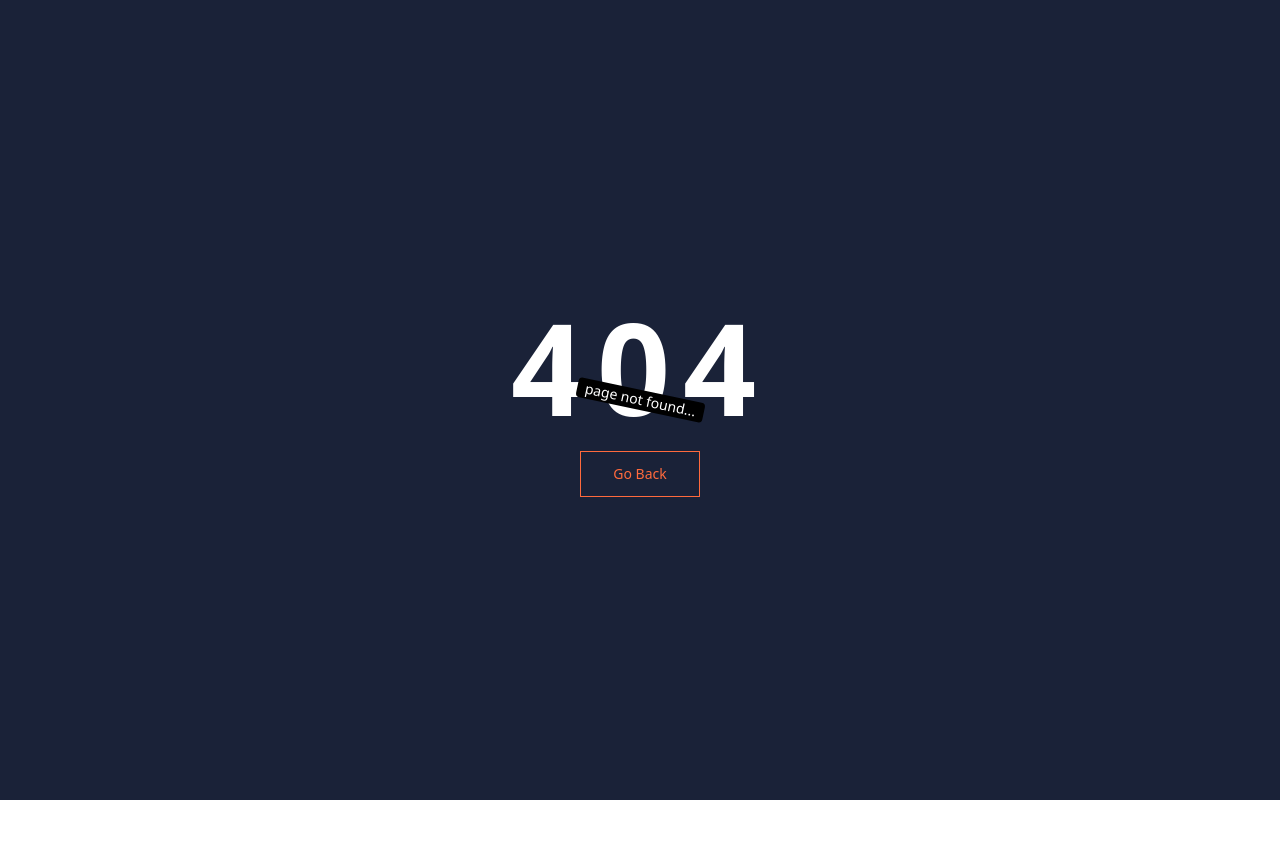
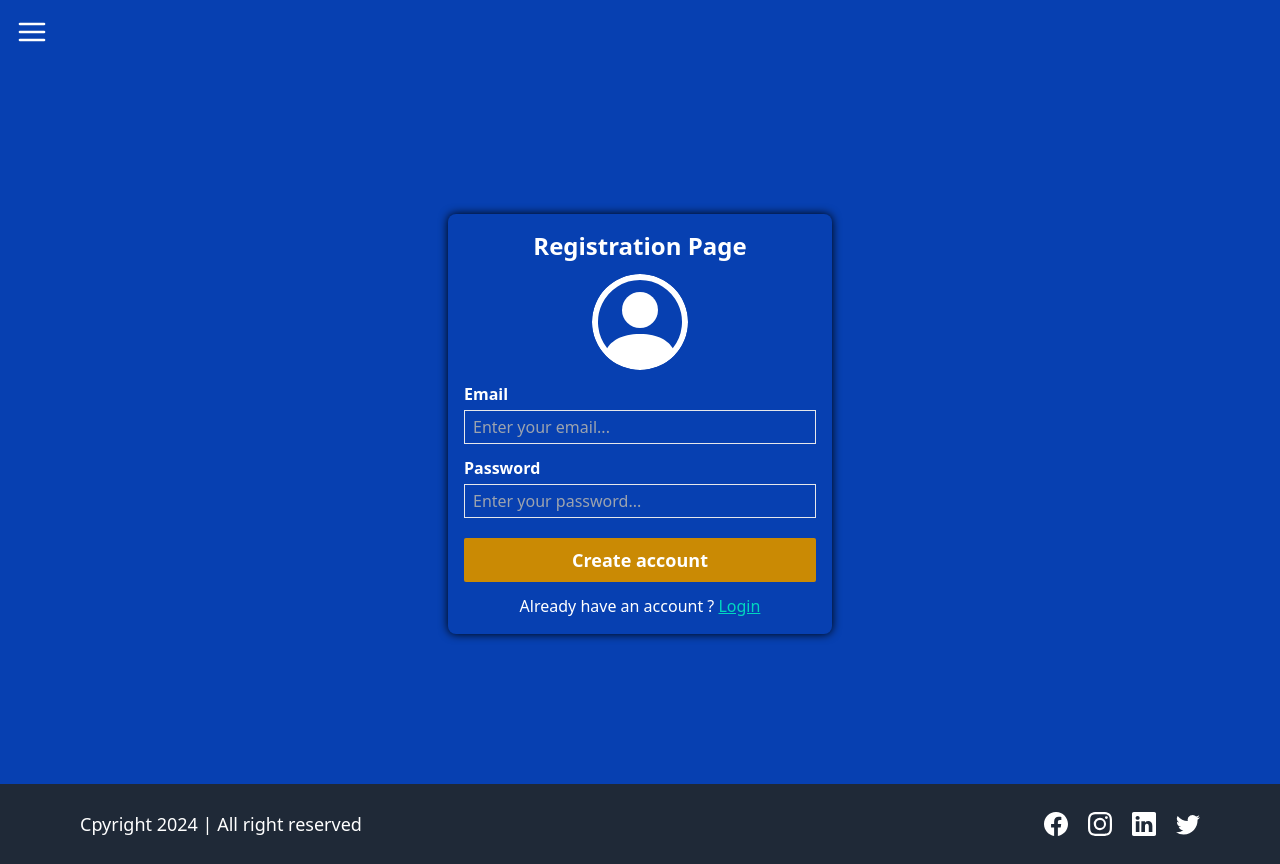
Before and after one commit to AMANULLAH023HY/Learning_Management, a React (Vite) app: page /signup in a window 1280 px wide. Before the commit this address had no page. Before the commit the page ends 800 px from the top, so only its background shows below. Built offline with nearby package versions, Linux system fonts and the light colour scheme.

Commit message:
Added Signup page UI

```diff
--- a/src/App.jsx
+++ b/src/App.jsx
@@ -6,6 +6,7 @@
 import HomePage from './Pages/HomePage'
 import AboutUs from './Pages/AboutUs'
 import NotFound from './Pages/NotFound'
+import Signup from './Pages/Signup'
 
 // Component for use
 
@@ -16,6 +17,8 @@
     <Routes>
       <Route path='/' element={<HomePage/>}></Route>
       <Route path='/about' element={<AboutUs/>}></Route>
+<Route path='/signup' element={<Signup/>}></Route>
+
       <Route path='*' element={<NotFound/>}></Route>
     </Routes>
     </>
--- a/src/Layouts/HomeLayout.jsx
+++ b/src/Layouts/HomeLayout.jsx
@@ -146,7 +146,7 @@
                   </button>
 
                   <button className=" bg-purple-800 px-4 py-1 font-semibold rounded-md w-full ">
-                    <Link to="/login"> Signup</Link>
+                    <Link to="/signup"> Signup</Link>
                   </button>
                 </div>
                 </li>
--- /dev/null
+++ b/src/Pages/Signup.jsx
@@ -0,0 +1,66 @@
+import { useState } from "react";
+import HomeLayout from "../Layouts/HomeLayout";
+import { BsPersonCircle } from "react-icons/bs";
+import { Link } from "react-router-dom";
+function Signup() {
+  const [previewImage, setPreviewImage] = useState("");
+  return (
+    <HomeLayout>
+      <div className="flex items-center justify-center h-[90vh]">
+        <form className="flex flex-col justify-center gap-3 rounded-lg p-4 text-white w-96 shadow-[0_0_10px_black]">
+          <h1 className="text-center text-2xl font-bold">Registration Page</h1>
+
+          <label htmlFor="imgae_uploads" className="cursor-pointer">
+            {previewImage ? (
+              <img
+                className="h-24 w-24 rounded-full m-auto"
+                src={previewImage}
+                alt=""
+              />
+            ) : (
+              <BsPersonCircle className="h-24 w-24 rounded-full m-auto" />
+            )}
+          </label>
+
+          <input className="hidden "
+            type="file"
+            name="image_uploads"
+            id="image_uploads"
+            accept=".jpg, .jpeg, .png, .svg"
+          />
+
+          <div className="flex flex-col gap-1 ">
+            <label htmlFor="email" className="font-semibold">Email</label>
+            <input
+            type='email'
+            required
+            name="email"
+            id="email"
+            placeholder="Enter your email..."
+            className="bg-transparent px-2 py-1 border"
+             />
+             </div>
+          <div className="flex flex-col gap-1 ">
+
+            <label htmlFor="password" className="font-semibold">Password</label>
+            <input
+            type='password'
+            required
+            name="password"
+            id="password"
+            placeholder="Enter your password..."
+            className="bg-transparent px-2 py-1 border"
+             />
+          </div>
+
+          <button type="submit" className="mt-2 bg-yellow-600 hover:bg-yellow-500 transition-all ease-in-out
+           duration-300 rounded-sm py-2 font-semibold text-lg cursor pointer ">Create account</button>
+
+           <p className="text-center">Already have an account ? <Link to='/login' className="link text-accent cursor-pointer">Login</Link> </p>
+        </form>
+      </div>
+    </HomeLayout>
+  );
+}
+
+export default Signup;
```
